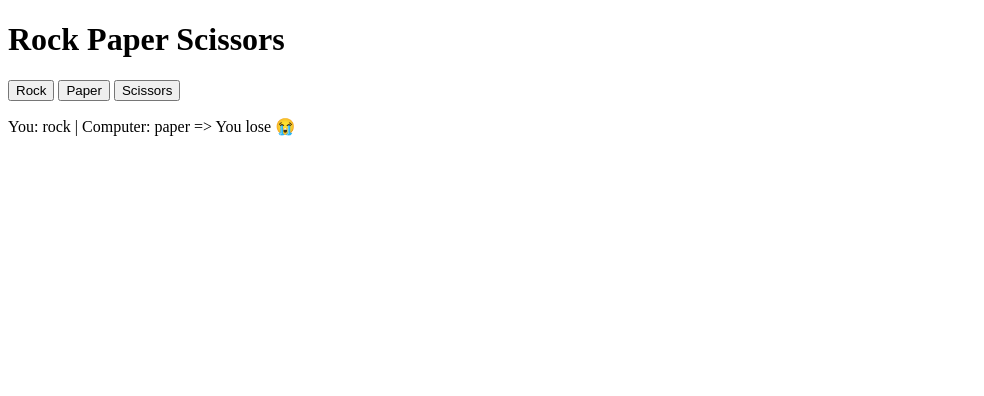
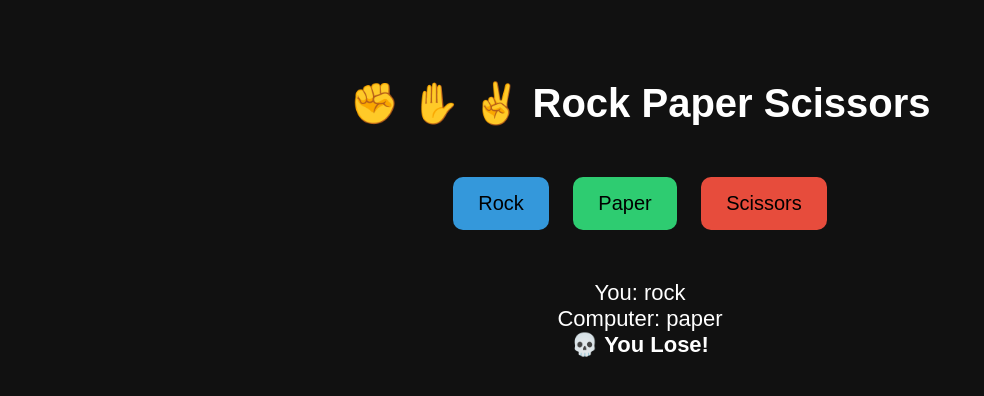
Before and after one commit to DealerDeProgram/rock-paper-scissors, a plain HTML site: page index.html in a window 1280 px wide. Both pictures are taken after a click on the button "Rock". Shown: the whole page, without its empty margins (0-984 px from the left). Drawn offline with Linux system fonts and the light colour scheme.

Commit message:
Update index.html for RPS Online game

```diff
--- a/index.html
+++ b/index.html
@@ -1,40 +1,83 @@
 <!DOCTYPE html>
 <html>
 <head>
-    <meta charset="UTF-8">
-    <title>Rock - Paper - Scissors</title>
+<meta charset="UTF-8">
+<title>RPS Online</title>
+
+<style>
+body {
+    font-family: Arial, sans-serif;
+    background: #111;
+    color: white;
+    text-align: center;
+    margin-top: 80px;
+}
+
+h1 {
+    font-size: 40px;
+    margin-bottom: 40px;
+}
+
+button {
+    font-size: 20px;
+    padding: 15px 25px;
+    margin: 10px;
+    border: none;
+    border-radius: 10px;
+    cursor: pointer;
+    transition: 0.2s;
+}
+
+button:hover {
+    transform: scale(1.1);
+}
+
+#rock { background: #3498db; }
+#paper { background: #2ecc71; }
+#scissors { background: #e74c3c; }
+
+#result {
+    margin-top: 40px;
+    font-size: 22px;
+}
+</style>
+
 </head>
+
 <body>
 
-<h1>Rock Paper Scissors</h1>
+<h1>✊ ✋ ✌️ Rock Paper Scissors</h1>
 
-<button onclick="play('rock')">Rock</button>
-<button onclick="play('paper')">Paper</button>
-<button onclick="play('scissors')">Scissors</button>
+<button id="rock" onclick="play('rock')">Rock</button>
+<button id="paper" onclick="play('paper')">Paper</button>
+<button id="scissors" onclick="play('scissors')">Scissors</button>
 
-<p id="result"></p>
+<p id="result">Choose your move 👇</p>
 
 <script>
-function play(choice) {
+function play(playerChoice) {
     const options = ["rock", "paper", "scissors"];
-    const computer = options[Math.floor(Math.random() * 3)];
+    const computerChoice = options[Math.floor(Math.random() * 3)];
 
     let result = "";
 
-    if (choice === computer) {
-        result = "Draw 🤝";
-    } else if (
-        (choice === "rock" && computer === "scissors") ||
-        (choice === "paper" && computer === "rock") ||
-        (choice === "scissors" && computer === "paper")
+    if (playerChoice === computerChoice) {
+        result = "🤝 Draw";
+    }
+    else if (
+        (playerChoice === "rock" && computerChoice === "scissors") ||
+        (playerChoice === "paper" && computerChoice === "rock") ||
+        (playerChoice === "scissors" && computerChoice === "paper")
     ) {
-        result = "You win 🎉";
+        result = "🎉 You Win!";
     } else {
-        result = "You lose 😭";
+        result = "💀 You Lose!";
     }
 
-    document.getElementById("result").innerText =
-        "You: " + choice + " | Computer: " + computer + " => " + result;
+    document.getElementById("result").innerHTML =
+        "You: " + playerChoice +
+        "<br>Computer: " + computerChoice +
+        "<br><b>" + result + "</b>";
 }
 </script>
 
```
